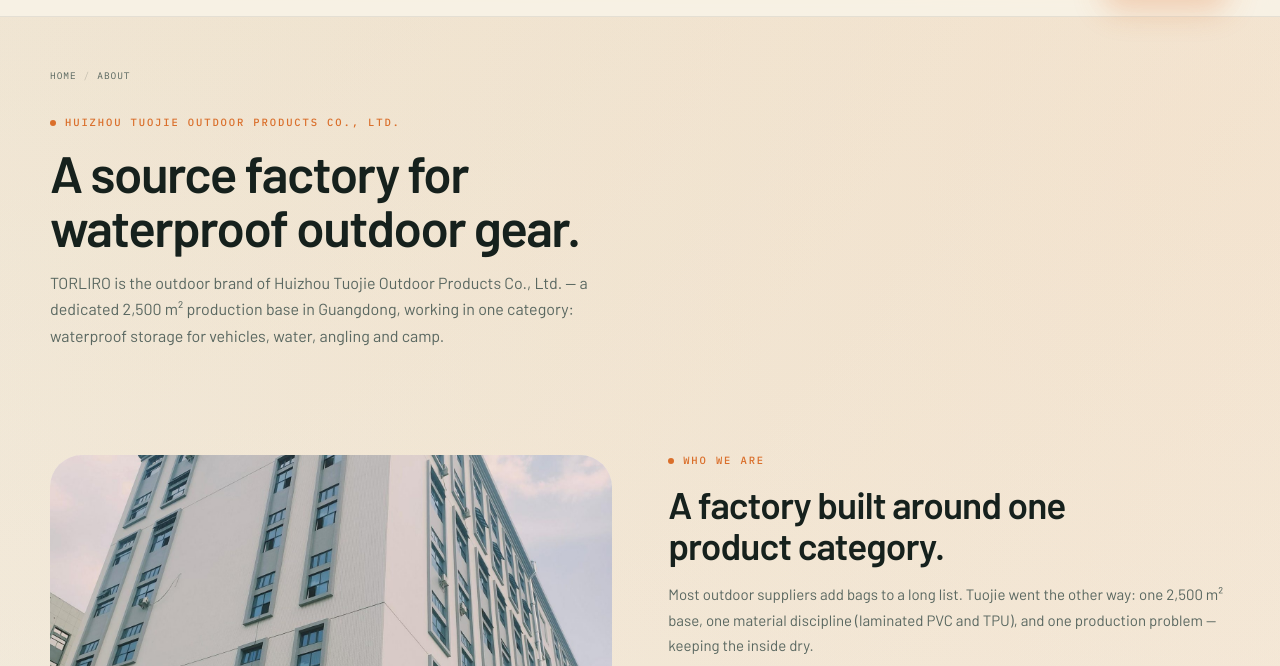
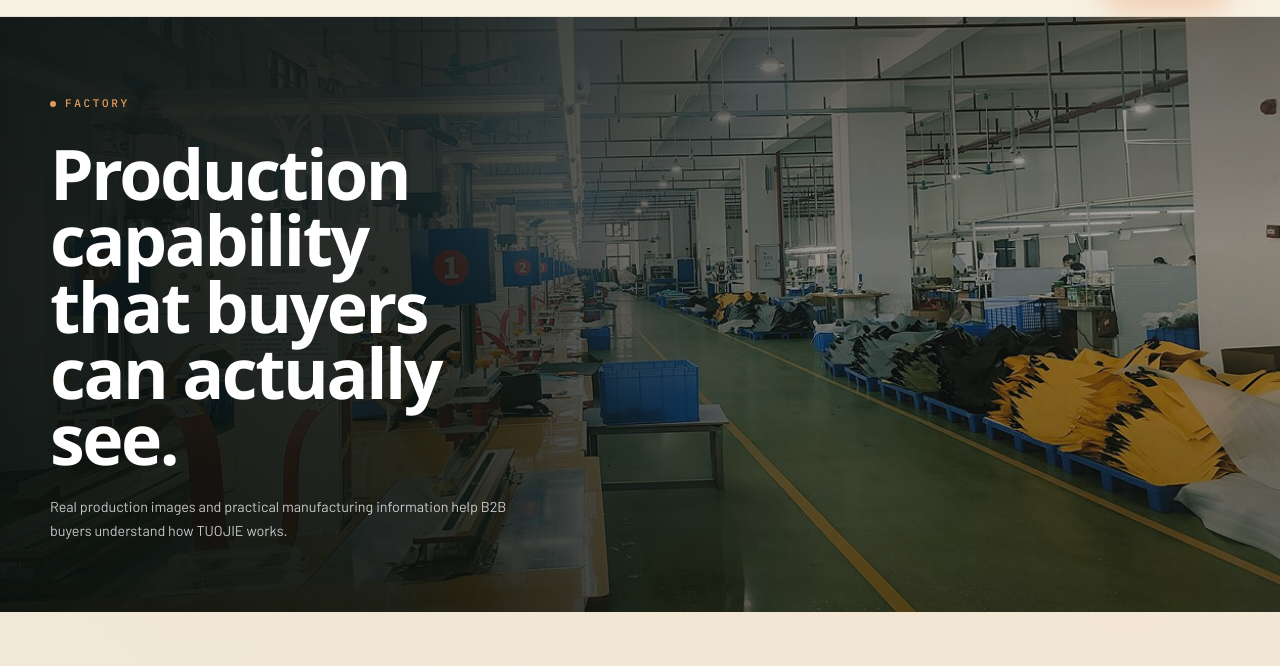
Before and after one commit to horse202604/tuojie-outdoor-site, a plain HTML site: page about.html in a window 1280 px wide. Shown: the part 66-732 px from the top of the page. Drawn offline with Linux system fonts and the light colour scheme.

Commit message:
Summary
`about.html` 、`assets/css/main.css` & 3 pics

```diff
--- a/about.html
+++ b/about.html
@@ -73,14 +73,27 @@
 
 <main id="main">
 
-  <section class="page-hero">
-    <div class="shell">
-      <nav class="breadcrumb" aria-label="Breadcrumb">
-        <a href="index.html">Home</a><span class="sep">/</span><span>About</span>
-      </nav>
-      <span class="eyebrow">Huizhou Tuojie Outdoor Products Co., Ltd.</span>
-      <h1>A source factory for waterproof outdoor gear.</h1>
-      <p class="lead">TORLIRO is the outdoor brand of Huizhou Tuojie Outdoor Products Co., Ltd. — a dedicated 2,500 m² production base in Guangdong, working in one category: waterproof storage for vehicles, water, angling and camp.</p>
+  <section class="factory-band">
+    <div class="factory-band-media">
+      <picture>
+        <source media="(max-width: 760px)" srcset="assets/img/factory/factory-band-780x680.jpg">
+        <img class="factory-band-bg"
+             src="assets/img/factory/factory-band-1920.jpg"
+             srcset="assets/img/factory/factory-band-768.jpg 768w,
+                     assets/img/factory/factory-band-1280.jpg 1280w,
+                     assets/img/factory/factory-band-1920.jpg 1920w"
+             sizes="100vw"
+             width="1920" height="873"
+             alt="High-frequency welding line inside the Tuojie Outdoor factory in Huizhou"
+             fetchpriority="high" decoding="async">
+      </picture>
+      <span class="factory-band-veil" aria-hidden="true"></span>
+    </div>
+
+    <div class="shell factory-band-inner">
+      <span class="eyebrow factory-band-eyebrow">Factory</span>
+      <h1>Production<br>capability<br>that buyers<br>can actually<br>see.</h1>
+      <p class="factory-band-lead">Real production images and practical manufacturing information help B2B buyers understand how TUOJIE works.</p>
     </div>
   </section>
 
--- a/assets/css/main.css
+++ b/assets/css/main.css
@@ -2717,3 +2717,98 @@ ol {
   vertical-align: 0.95em;
   margin-left: 2px;
 }
+
+/* ---------- 23. Factory band（About 页顶部横幅） ---------- */
+.factory-band {
+  position: relative;
+  isolation: isolate;
+  display: flex;
+  align-items: center;
+  min-height: clamp(470px, 45.4vw, 760px);
+  overflow: hidden;
+  background: #141f1a;
+}
+
+.factory-band-media {
+  position: absolute;
+  inset: 0;
+  z-index: 0;
+}
+
+.factory-band-bg {
+  width: 100%;
+  height: 100%;
+  object-fit: cover;
+  object-position: center 46%;
+}
+
+.factory-band-veil {
+  position: absolute;
+  inset: 0;
+  background:
+    linear-gradient(90deg, rgba(10,17,14,.93) 0%, rgba(10,17,14,.83) 32%, rgba(10,17,14,.40) 64%, rgba(10,17,14,.26) 100%),
+    linear-gradient(180deg, rgba(10,17,14,.30) 0%, rgba(10,17,14,0) 38%, rgba(10,17,14,.36) 100%);
+}
+
+.factory-band-inner {
+  position: relative;
+  z-index: 2;
+  padding-top: clamp(52px, 5.5vw, 84px);
+  padding-bottom: clamp(52px, 5.5vw, 84px);
+}
+
+.factory-band-eyebrow {
+  color: #e79a5d;
+  font-size: 11px;
+  letter-spacing: 0.24em;
+}
+
+.factory-band-inner h1 {
+  max-width: none;
+  margin-top: 26px;
+  color: #fff;
+  font-family: "Segoe UI Black", "Segoe UI", "Helvetica Neue", "Arial Black", Arial, sans-serif;
+  font-weight: 900;
+  font-size: clamp(36px, 5.45vw, 78px);
+  line-height: 0.95;
+  letter-spacing: -0.035em;
+}
+
+.factory-band-lead {
+  max-width: 58ch;
+  margin-top: 24px;
+  color: rgba(255,255,255,.76);
+  font-size: clamp(14px, 1.12vw, 16px);
+  line-height: 1.62;
+}
+
+@media (max-width: 760px) {
+  .factory-band {
+    align-items: flex-end;
+    min-height: 470px;
+  }
+
+  .factory-band-bg {
+    object-position: 28% center;
+  }
+
+  .factory-band-veil {
+    background:
+      linear-gradient(180deg, rgba(10,17,14,.32) 0%, rgba(10,17,14,.26) 20%, rgba(10,17,14,.68) 38%, rgba(10,17,14,.89) 52%, rgba(10,17,14,.95) 74%, rgba(10,17,14,.97) 100%);
+  }
+
+  .factory-band-inner {
+    padding-top: 40px;
+    padding-bottom: 34px;
+  }
+
+  .factory-band-inner h1 {
+    margin-top: 18px;
+    font-size: clamp(28px, 8.4vw, 36px);
+  }
+
+  .factory-band-lead {
+    margin-top: 16px;
+    font-size: 14px;
+  }
+}
```
Also changed, not shown: assets/img/factory/factory-band-1280.jpg (added), assets/img/factory/factory-band-1920.jpg (added), assets/img/factory/factory-band-768.jpg (added), assets/img/factory/factory-band-780x680.jpg (added).
